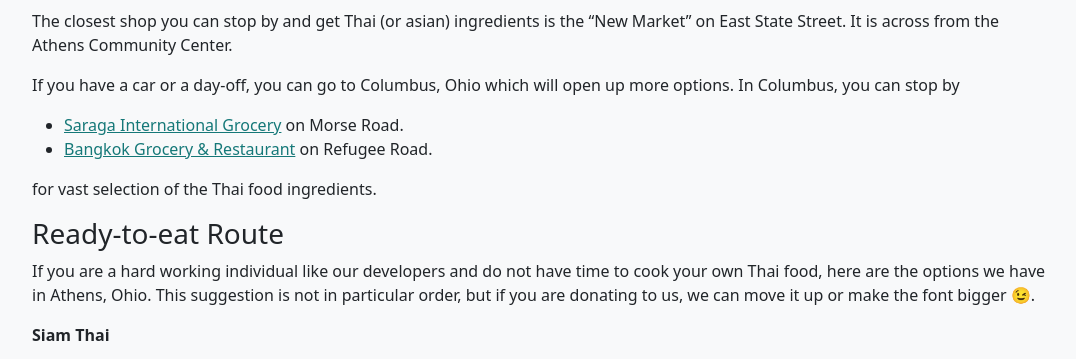
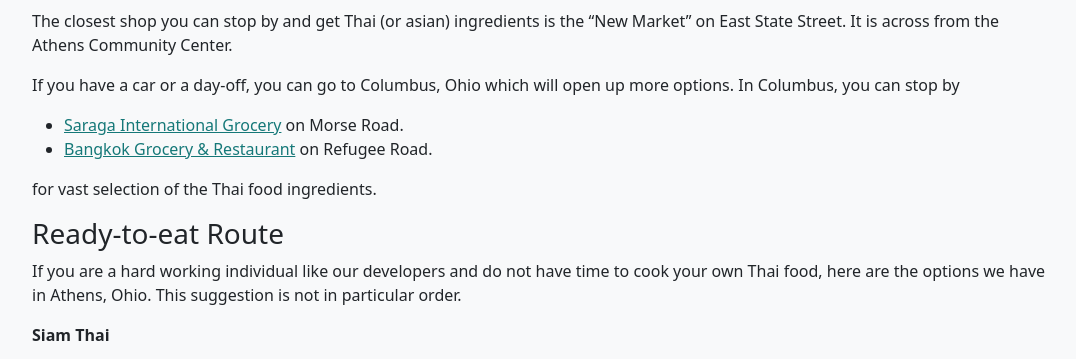
Before and after one commit to itstsaou/web, a Jekyll site: the page built from community.md, in a window 1280 px wide and 900 px high, scrolled down 459 px, cut to the strip 0-359 px from the top of the window. Shown: the whole strip, without its empty margins (98-1174 px from the left). Built offline with Jekyll 4.4.1, drawn with Linux system fonts in a browser that asks for light colours; nearby versions of some CDN libraries.

Commit message:
fix: remove aggressive ad

```diff
--- a/community.md
+++ b/community.md
@@ -26,8 +26,7 @@
 ### Ready-to-eat Route
 
 If you are a hard working individual like our developers and do not have time to cook your own Thai food, here are
-the options we have in Athens, Ohio. This suggestion is not in particular order, but if you are donating
-to us, we can move it up or make the font bigger 😉.
+the options we have in Athens, Ohio. This suggestion is not in particular order.
 
 **Siam Thai**
 
```
